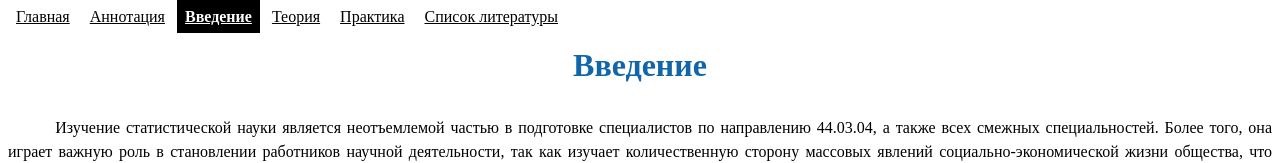
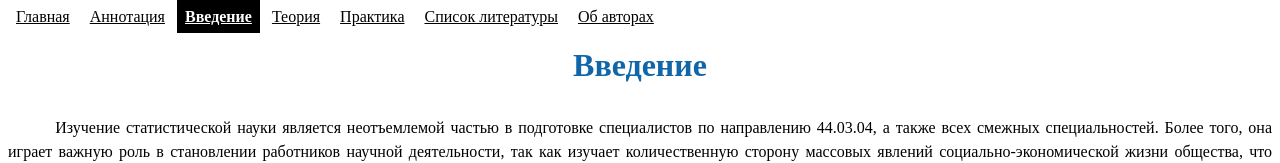
Before and after one commit to OlesyaN/OlesyaN.github.io, a plain HTML site: page 03.html in a window 1280 px wide. Shown: the top 163 px of the page. Drawn offline with Linux system fonts and the light colour scheme.

Commit message:
Update 03.html

```diff
--- a/03.html
+++ b/03.html
@@ -16,6 +16,7 @@
 <a href="05.html">Теория</a>
 <a href="07.html">Практика</a>
 <a href="08.html">Список литературы</a>
+<a href="about.html">Об авторах</a>
 </nav>
 </header>
 <h1>Введение</h1>
```
